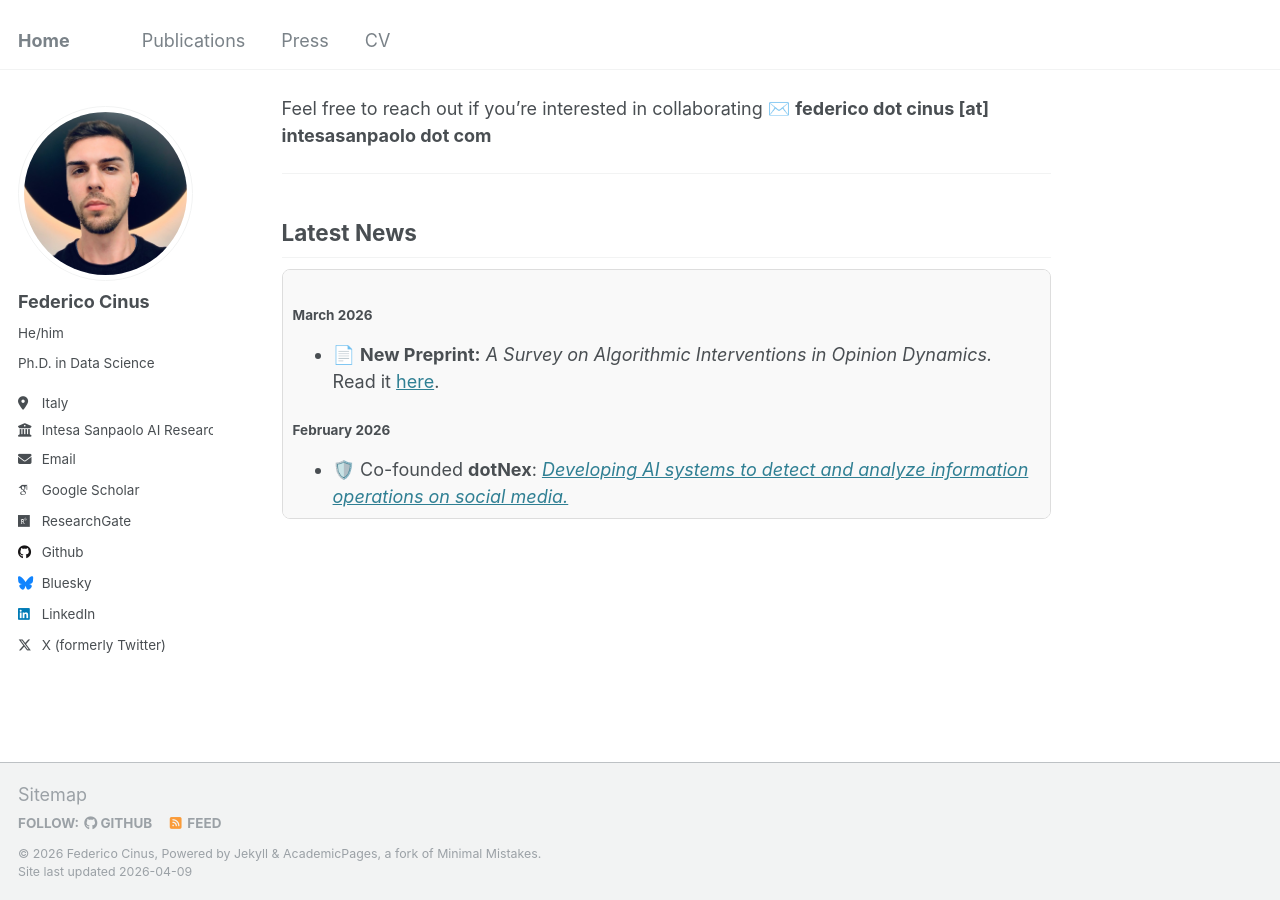
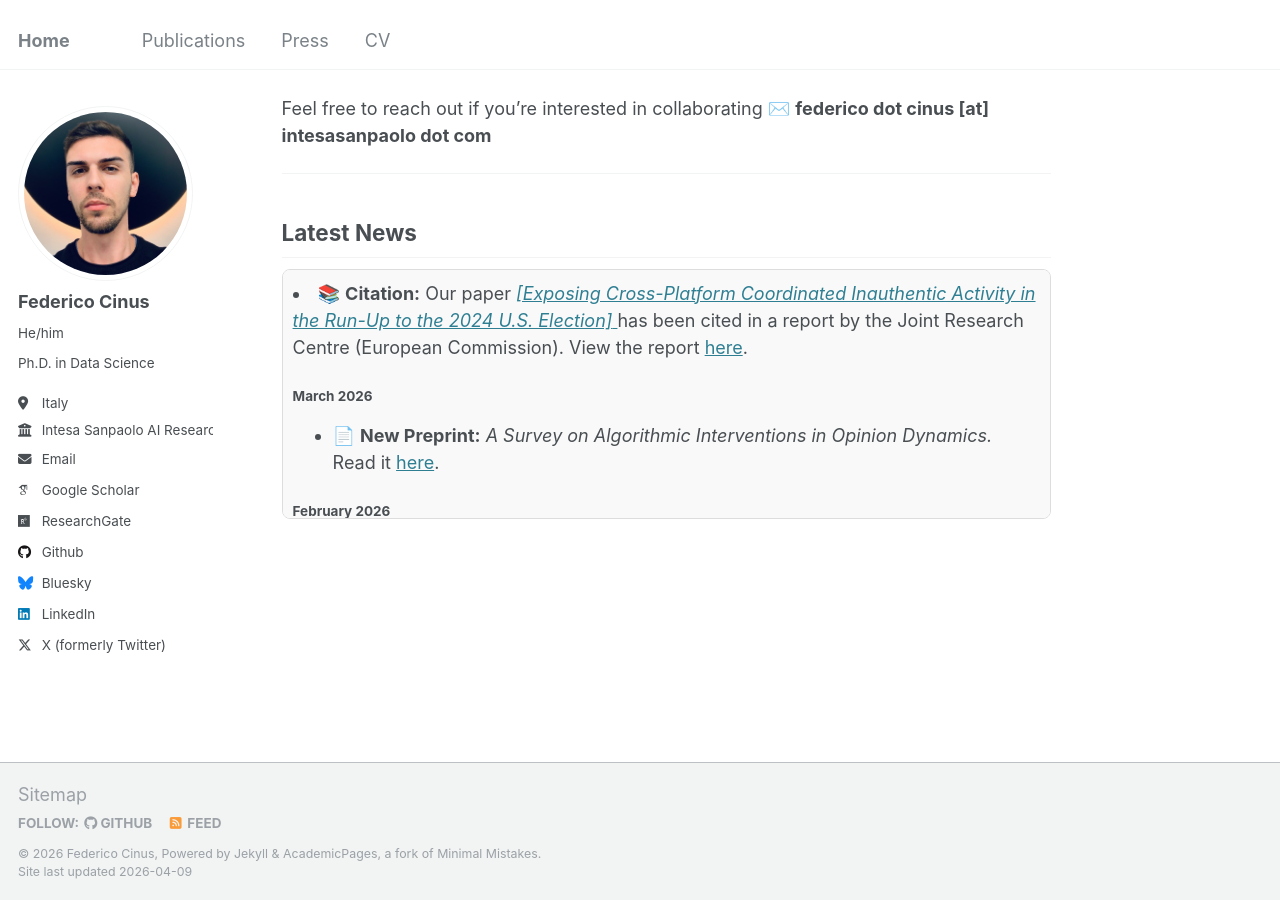
Before and after one commit to FedericoCinus/website, a Jekyll site: the page built from _pages/about.md, in a window 1280 px wide and 900 px high, scrolled down 610 px. Built offline with Jekyll 4.4.1, drawn with Linux system fonts in a browser that asks for light colours; some web fonts are replaced.

Commit message:
Update about.md

```diff
--- a/_pages/about.md
+++ b/_pages/about.md
@@ -33,6 +33,14 @@ Feel free to reach out if you’re interested in collaborating ✉️
 ## Latest News
 
 <div style="max-height: 250px; overflow-y: auto; padding: 10px; border: 1px solid #ddd; background: #f9f9f9; border-radius: 8px;">
+
+<li>📚 <b>Citation:</b> Our paper
+  <a href="https://dl.acm.org/doi/abs/10.1145/3696410.3714698" target="_blank">
+    <i>[Exposing Cross-Platform Coordinated Inauthentic Activity in the Run-Up to the 2024 U.S. Election]</i>
+  </a> has been cited in a report by the Joint Research Centre (European Commission).
+  View the report
+  <a href="https://publications.jrc.ec.europa.eu/repository/handle/JRC144603" target="_blank">here</a>.
+</li>
 
 <h4>March 2026</h4>
 <ul>
```
